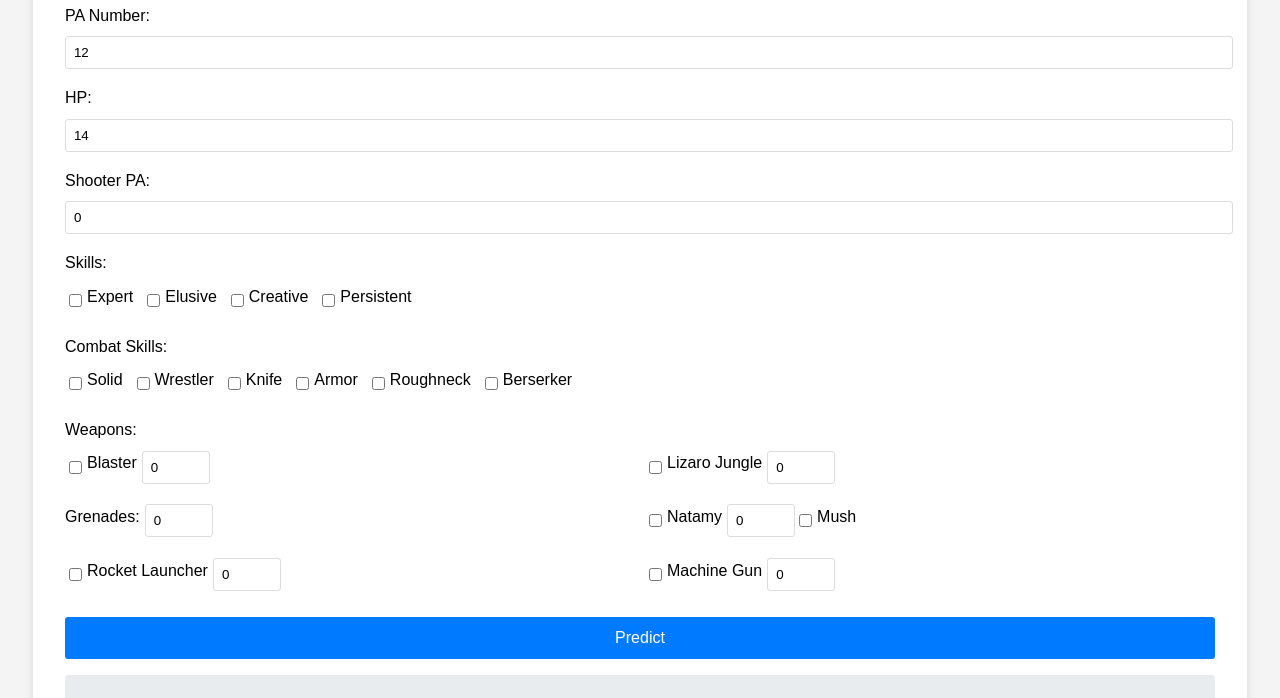
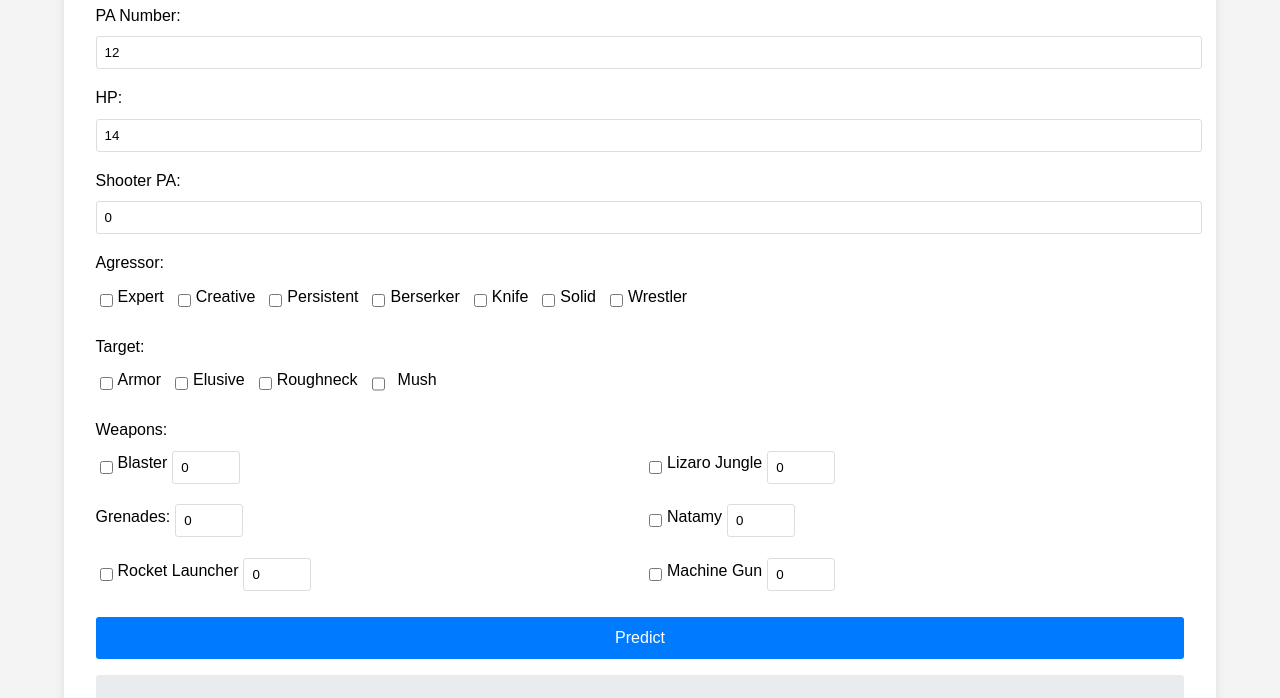
Before and after one commit to cmnemoi/kill_predictor, a website: page public/index.html in a window 1280 px wide. Shown: the part 118-816 px from the top of the page. Drawn offline with Linux system fonts and the light colour scheme.

Commit message:
Update html template

```diff
--- a/public/index.html
+++ b/public/index.html
@@ -22,23 +22,24 @@
             <input type="number" id="shooterPa" min="0" value="0">
         </div>
         <div class="input-group">
-            <label>Skills:</label>
+            <label>Agressor:</label>
             <div class="skills-container">
                 <div class="skill-item"><input type="checkbox" id="expert"> <label for="expert">Expert</label></div>
-                <div class="skill-item"><input type="checkbox" id="elusive"> <label for="elusive">Elusive</label></div>
                 <div class="skill-item"><input type="checkbox" id="creative"> <label for="creative">Creative</label></div>
                 <div class="skill-item"><input type="checkbox" id="persistent"> <label for="persistent">Persistent</label></div>
+                <div class="skill-item"><input type="checkbox" id="berserker"> <label for="berserker">Berserker</label></div>
+                <div class="skill-item"><input type="checkbox" id="knife"> <label for="knife">Knife</label></div>
+                <div class="skill-item"><input type="checkbox" id="solid"> <label for="solid">Solid</label></div>
+                <div class="skill-item"><input type="checkbox" id="wrestler"> <label for="wrestler">Wrestler</label></div>
             </div>
         </div>
         <div class="input-group">
-            <label>Combat Skills:</label>
+            <label>Target:</label>
             <div class="skills-container">
-                <div class="skill-item"><input type="checkbox" id="solid"> <label for="solid">Solid</label></div>
-                <div class="skill-item"><input type="checkbox" id="wrestler"> <label for="wrestler">Wrestler</label></div>
-                <div class="skill-item"><input type="checkbox" id="knife"> <label for="knife">Knife</label></div>
                 <div class="skill-item"><input type="checkbox" id="armor"> <label for="armor">Armor</label></div>
+                <div class="skill-item"><input type="checkbox" id="elusive"> <label for="elusive">Elusive</label></div>
                 <div class="skill-item"><input type="checkbox" id="roughneck"> <label for="roughneck">Roughneck</label></div>
-                <div class="skill-item"><input type="checkbox" id="berserker"> <label for="berserker">Berserker</label></div>
+                <input type="checkbox" id="mush"> <label for="mush">Mush</label>
             </div>
         </div>
         <div class="input-group">
@@ -59,7 +60,6 @@
                 <div class="weapon-item">
                     <input type="checkbox" id="natamy"> <label for="natamy">Natamy</label>
                     <input type="number" id="natamyCharges" min="0" value="0">
-                    <input type="checkbox" id="mush"> <label for="mush">Mush</label>
                 </div>
                 <div class="weapon-item">
                     <input type="checkbox" id="rocketLauncher"> <label for="rocketLauncher">Rocket Launcher</label>
```
